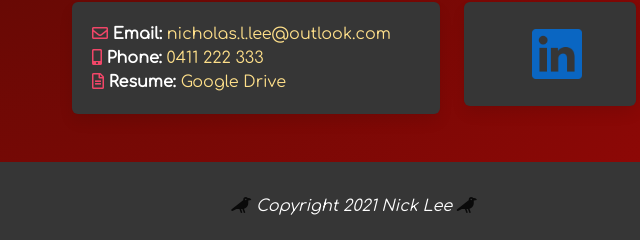
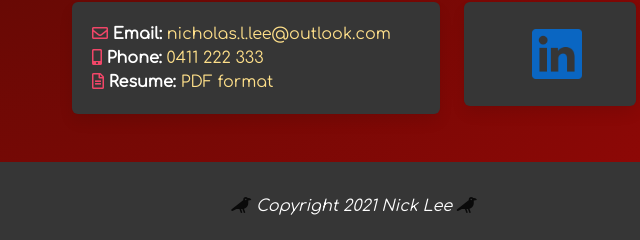
Before and after one commit to raven-bootcamp/Portfolio, a plain HTML site: page index.html in a window 1280 px wide. Shown: the part 1093-1333 px from the top of the page, 286-926 px from the left. Drawn offline with nearby package versions, Linux system fonts and the light colour scheme; some icons are missing.

Commit message:
updated the wording of one link

```diff
--- a/index.html
+++ b/index.html
@@ -145,8 +145,7 @@
                 <div class="box has-background-dark has-text-white">
                     <p><i class="far fa-envelope has-text-danger"></i><span class="has-text-weight-bold"> Email:  </span><a class="has-text-warning" href="mailto:nicholas.l.lee@outlook.com"> nicholas.l.lee@outlook.com</a></p>
                     <p><i class="fas fa-mobile-alt has-text-danger"></i><span class="has-text-weight-bold"> Phone:  </span><a class="has-text-warning" href="tel:0411-222-333"> 0411 222 333</a></p>
-                    <!-- <p><i class="far fa-file-alt has-text-danger"></i><span class="has-text-weight-bold"> Resume:  </span><a class="has-text-warning" href="https://drive.google.com/file/d/1gimwbk97t7UGuZG3z_prqJaAhk_kCOto/view?usp=sharing" target="_blank">Google Drive</a></p> -->
-                    <p><i class="far fa-file-alt has-text-danger"></i><span class="has-text-weight-bold"> Resume:  </span><a class="has-text-warning" href="assets/Nicholas Lee - Resume.pdf" target="_blank">Google Drive</a></p>
+                    <p><i class="far fa-file-alt has-text-danger"></i><span class="has-text-weight-bold"> Resume:  </span><a class="has-text-warning" href="assets/Nicholas Lee - Resume.pdf" target="_blank">PDF format</a></p>
                   </div>
                </div>
                <div class="column is-2">
```
